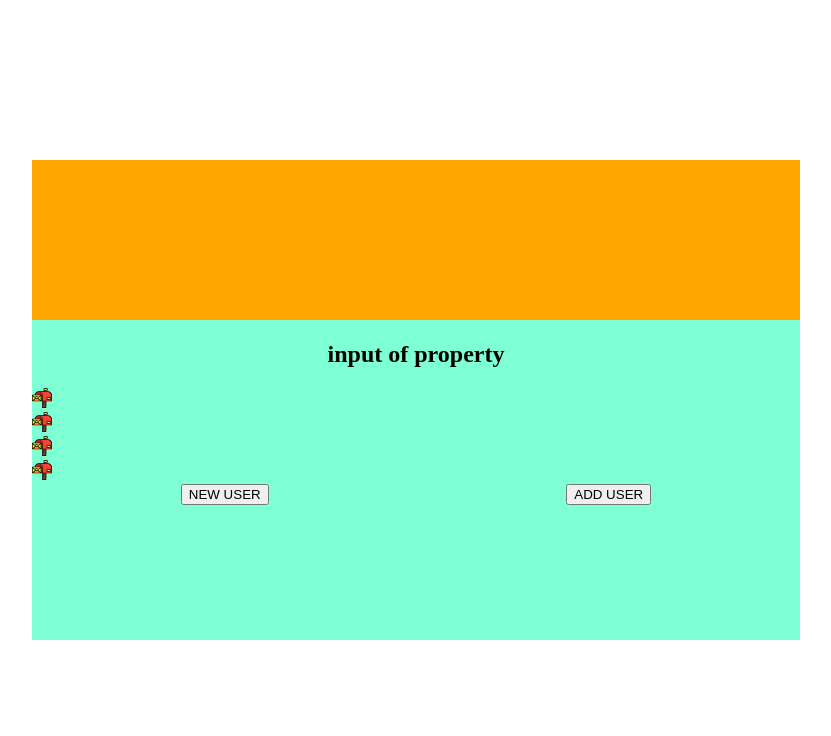
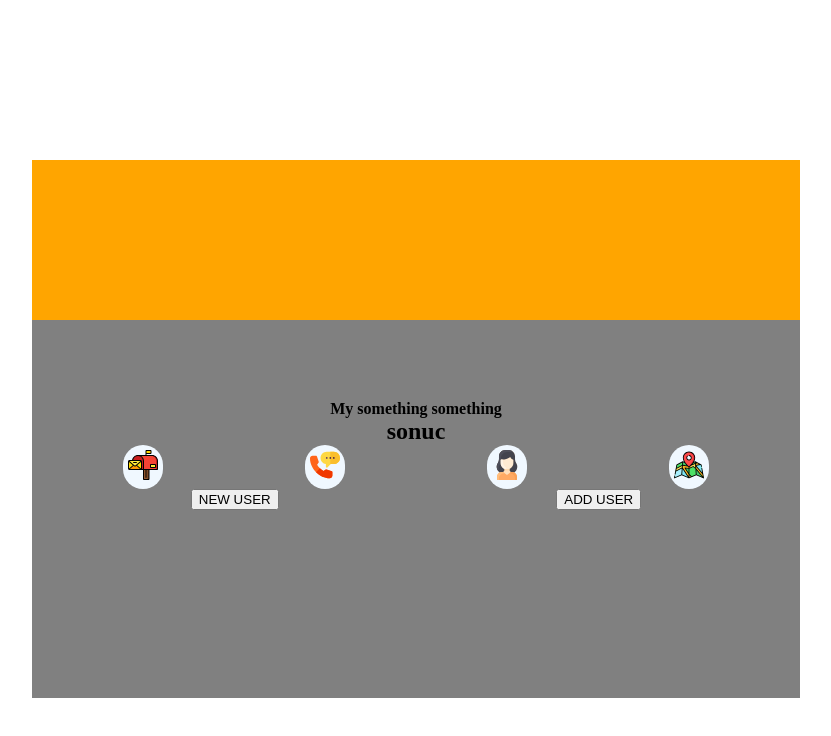
Before and after one commit to Kemal-byte/RandomUserAPI, a React (Vite) app: page / in a window 1280 px wide. Shown: the top 736 px of the page, without its empty margins (224-1055 px from the left). Built offline with nearby package versions, Linux system fonts and the light colour scheme; no server answers.

Commit message:
change dom when hover?

```diff
--- a/src/App.css
+++ b/src/App.css
@@ -34,11 +34,23 @@ img {
   transform: translate(-50%, -50%);
   border-radius: 50%;
 }
+.part2 {
+  background-color: grey;
+  padding: 5rem 20px 10px;
+  height: 60%;
+}
 .buttons {
   display: flex;
   justify-content: space-around;
 }
+.hovers {
+  display: flex;
+  justify-content: space-around;
+}
 .icon {
+  background-color: aliceblue;
   height: 100%;
-  width: 20px;
+  width: 30px;
+  padding: 5px;
+  border-radius: 1000px;
 }
--- a/src/App.jsx
+++ b/src/App.jsx
@@ -3,13 +3,15 @@ import reactLogo from "./assets/react.svg";
 import "./App.css";
 import { useEffect } from "react";
 import mail from "./assets/mail.svg";
-import phone from "./assets/phone.svg";
+import phoneicon from "./assets/phone.svg";
 import map from "./assets/map.svg";
 import man from "./assets/man.svg";
 import woman from "./assets/woman.svg";
 
 function App() {
   const [user, setUser] = useState({});
+  const [show, setShow] = useState("");
+  const [count, setCount] = useState(0);
 
   useEffect(() => {
     async function getData() {
@@ -20,7 +22,14 @@ function App() {
       setUser(singleUser);
     }
     getData();
-  }, []);
+  }, [count]);
+
+  function handleHover(event) {
+    console.log(event);
+    setShow(event.target.ariaLabel);
+    console.log(typeof show);
+    console.log(show);
+  }
 
   console.log(user);
   const { cell, dob, email, name, phone, picture } = user;
@@ -31,24 +40,36 @@ function App() {
           <img src={picture?.large} alt="" />
         </div>
         <div className="part2">
-          <h4 className="property"></h4>
-          <h2 className="data">input of property</h2>
+          <h4 className="property">My something something</h4>
+          <h2 className="data">sonuc {user?.show}</h2>
           <div className="hovers">
-            <div className="icon">
+            <div
+              className="icon"
+              onMouseEnter={handleHover}
+              id="email"
+              aria-label="email"
+            >
               <img src={mail} alt="" />
             </div>
-            <div className="icon">
-              <img src={mail} alt="" />
+            <div className="icon" id="phone">
+              <img src={phoneicon} alt="" data-label="phone" />
             </div>
-            <div className="icon">
-              <img src={mail} alt="" />
+
+            <div className="icon" id="man">
+              <img
+                src={user.gender === "male" ? man : woman}
+                alt=""
+                data-label="man"
+              />
             </div>
-            <div className="icon">
-              <img src={mail} alt="" />
+            <div className="icon" id="map">
+              <img src={map} alt="" data-label="map" />
             </div>
           </div>
           <div className="buttons">
-            <button>NEW USER</button>
+            <button onClick={() => setCount((count) => count + 1)}>
+              NEW USER
+            </button>
             <button>ADD USER</button>
           </div>
         </div>
--- a/src/index.css
+++ b/src/index.css
@@ -1,5 +1,8 @@
 #root,
-body {
+body,
+h1,
+h2,
+h4 {
   padding: 0;
   margin: 0;
 }
```
